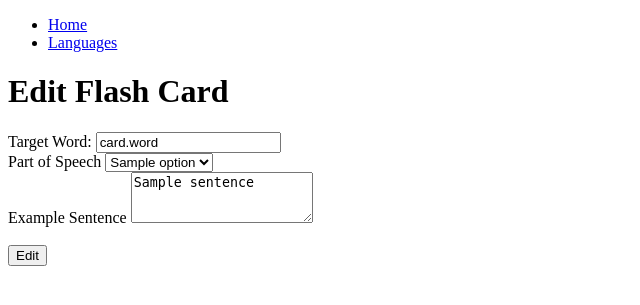
After one commit to dstilesr/flashy-card, a Python web app: template app/templates/card-edit.html.jinja2 in a window 1280 px wide. The commit adds this page. Shown: the top 305 px of the page, without its empty margins (0-640 px from the left). Run offline with Jinja, Linux system fonts and the light colour scheme; the template is opened without the code that fills it: most values are stand-ins (such as "Sample title", 1, 10 or a date in 2020).

Commit message:
Template to add or edit cards

```diff
--- /dev/null
+++ b/app/templates/card-edit.html.jinja2
@@ -0,0 +1,45 @@
+{% extends "base.html.jinja2" %}
+{% block page_body %}
+<div>
+    <h1>
+        {% if card is defined %}Edit{% else %}Create{% endif %} Flash Card
+    </h1>
+    <form id="addOrEditCard" action="/cards/edit" method="post">
+        <div>
+            <label for="word">Target Word:</label>
+            <input
+                    type="text"
+                    id="word"
+                    name="word" value="{% if card is defined %}card.word{% endif %}">
+        </div>
+        <div>
+            <label for="part_of_speech">Part of Speech</label>
+            <select id="part_of_speech" name="part_of_speech">
+                {% for option in parts_of_speech -%}
+                <option value="{{ option }}">{{ option }}</option>
+                {%- endfor %}
+            </select>
+        </div>
+        <div>
+            <label for="sentence">Example Sentence</label>
+            <textarea id="sentence" name="sentence" rows="3">{% if card is defined -%}
+                {{ card.sentence }}
+            {%- endif %}</textarea>
+        </div>
+        <div>
+            {%- if language_id is none %}
+            <label for="language_id">Language</label>
+            <select id="language_id" name="language_id">
+                {% for lang in languages -%}
+                <option value="{{ lang.id }}">{{ lang.name }}</option>
+                {%- endfor %}
+            </select>
+            {% else %}
+            <input type="hidden" name="language_id" value="{{ language_id }}">
+            {% endif -%}
+        </div>
+        <br>
+        <input type="submit" form="addOrEditCard" value="{% if card is defined %}Edit{% else %}Create{% endif %}">
+    </form>
+</div>
+{% endblock %}
--- a/app/templates/card-list.html.jinja2
+++ b/app/templates/card-list.html.jinja2
@@ -8,7 +8,7 @@
     <p>
         {{ card.word }} ({{ card.part_of_speech }}): {{ card.translation }}<br>
         {% if card.sentence is not none -%}
-        {{ card.sentence }}
+        <b>Example:</b> {{ card.sentence }}
         {%- endif %}
     </p>
     </div>
```
